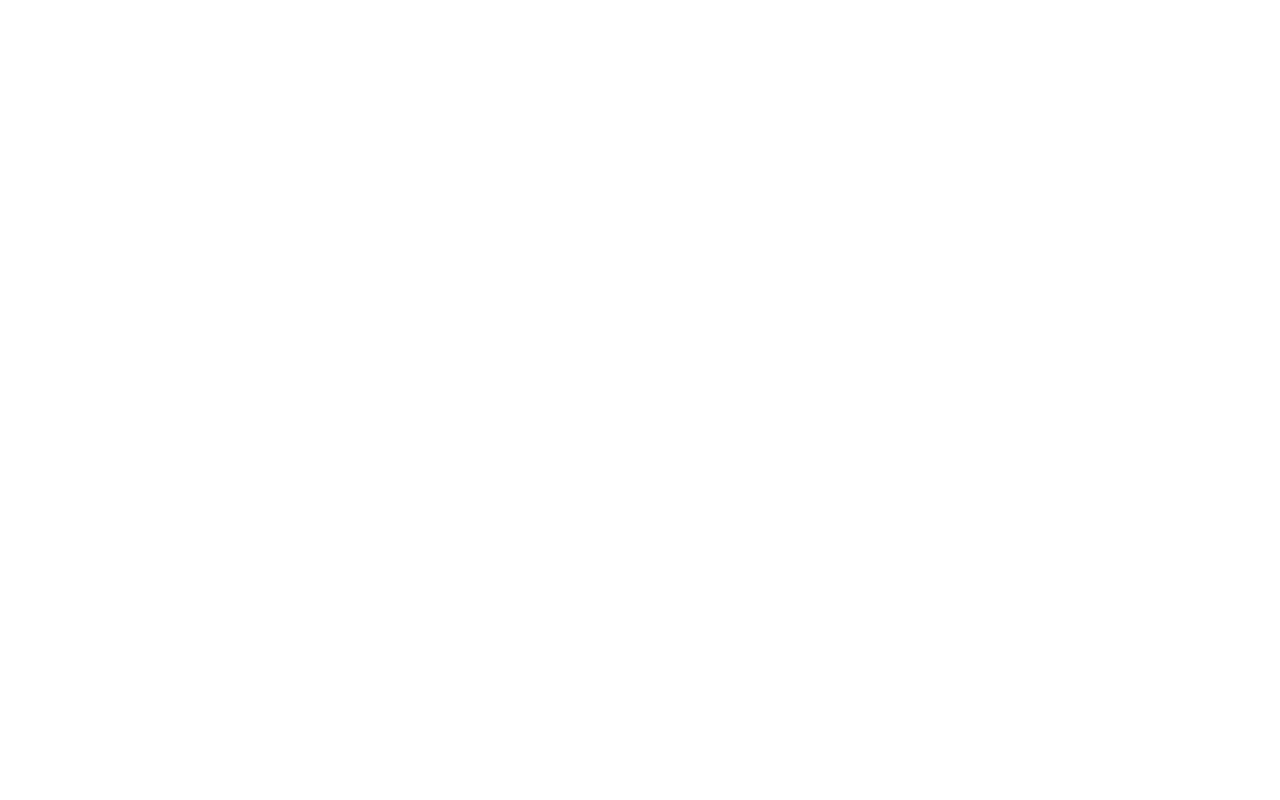
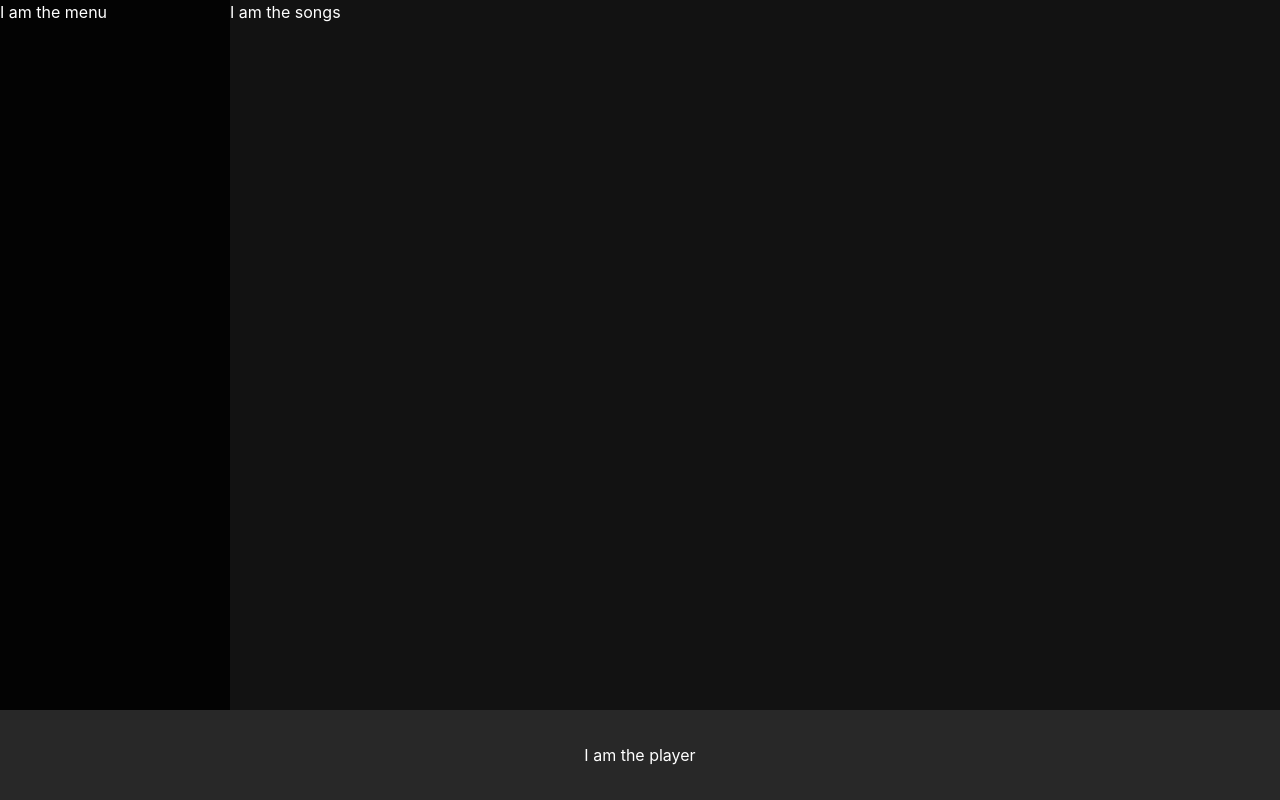
Before and after one commit to AbBiz101/Build-Week-Day-1, a plain HTML site: page index.html in a window 1280 px wide. Drawn offline with nearby package versions, Linux system fonts and the light colour scheme.

Commit message:
Update index.html

```diff
--- a/index.html
+++ b/index.html
@@ -6,15 +6,70 @@
     <link rel="stylesheet" href="https://cdn.jsdelivr.net/npm/bootstrap@4.6.0/dist/css/bootstrap.min.css" integrity="sha384-B0vP5xmATw1+K9KRQjQERJvTumQW0nPEzvF6L/Z6nronJ3oUOFUFpCjEUQouq2+l" crossorigin="anonymous">
     <link rel="icon" type="image/png" href="./images/favicon.ico" sizes="32x32" />
     <title>Spotify</title>
+     <style>
+        body {
+            margin: 0;
+            padding: 0;
+        }
+
+        #app-container {
+            min-height: 100vh;
+            width: 100%;
+        }
+
+        #main {
+            display: flex;
+            min-height: 100vh;
+        }
+
+        #menu {
+            min-width: 230px;
+            width: 230px;
+            background-color: #030303;
+            color: white;
+        }
+
+        #songs {
+            background-color: #121212;
+            flex-grow: 1;
+            padding-bottom: 30px;
+            overflow: hidden;
+            color: white;
+        }
+
+        #player {
+            height: 90px;
+            background-color: #282828;
+            color: white;
+            position: fixed;
+            bottom: 0;
+            z-index: 100;
+            line-height: 90px;
+            text-align: center;
+            width: 100%;
+
+        }
+
+    </style>
 
   </head>
   <body>
+
       <div class="main-body">
-          <class class="row">
-              <class class="col-6 col-sm-4 col-md-2"></class>
-              <class class="col-6 col-sm-8 col-md-10"></class>
-          </class>
-      </div>
+
+            <div id='app-container'>
+        <div id='main'>
+            <div id='menu'>
+                I am the menu
+            </div>
+            <div id='songs'>
+                I am the songs
+            </div>
+        </div>
+        <div id='player'>
+            I am the player
+        </div>
+
 
 
     <script src="https://code.jquery.com/jquery-3.5.1.slim.min.js" integrity="sha384-DfXdz2htPH0lsSSs5nCTpuj/zy4C+OGpamoFVy38MVBnE+IbbVYUew+OrCXaRkfj" crossorigin="anonymous"></script>
```
